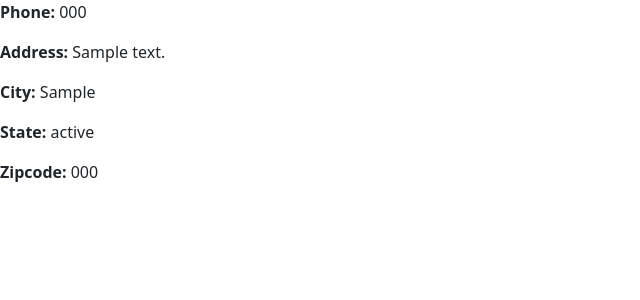
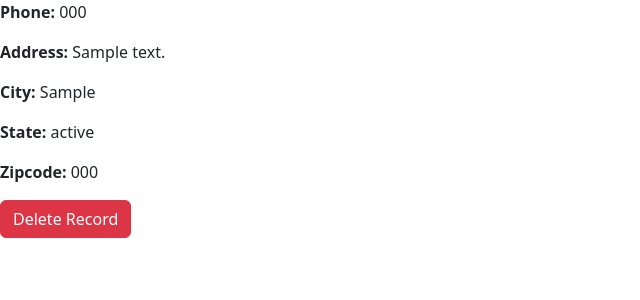
Before and after one commit to SRaflian/Django-CRM, a Django app: page /customers/record/1/ in a window 1280 px wide. Shown: the part 142-442 px from the top of the page, without its empty margins (0-640 px from the left). Run offline with Django 5.2, Linux system fonts and the light colour scheme; a user stored in the database is signed in; tables that the repository leaves empty hold one stand-in row (values such as "Sample post").

Commit message:
add a delete record function

```diff
--- a/customers/urls.py
+++ b/customers/urls.py
@@ -6,4 +6,5 @@ urlpatterns = [
     path('dashboard/', views.Record_dashboard, name='record-dashboard'),
     path('record/<int:id>/', views.customer_record_view, name='customer_record'),
     path('record/add/', views.add_record, name='add_record'),
+    path('record/<int:id>/delete/', views.delete_record, name='delete_record'),
 ]
--- a/customers/views.py
+++ b/customers/views.py
@@ -12,10 +12,12 @@ def Record_dashboard(request):
     records = Record.objects.all()  # Fetch all records from the database
     return render(request, 'customers/record-dashboard.html', {'records': records})
 
+@login_required
 def customer_record_view(request, id):
     record = get_object_or_404(Record, id=id)
     return render(request, 'customers/record/individual-record.html', {'record': record})
 
+@login_required
 def add_record(request):
 	form = AddRecordForm(request.POST or None)
 	if request.user.is_authenticated:
@@ -25,3 +27,11 @@ def add_record(request):
 				messages.success(request, "Record Added...")
 				return redirect(reverse('record-dashboard'))
 		return render(request, 'customers/add-record.html', {'form':form})
+
+@login_required
+def delete_record(request, id):
+    if request.method == "POST":
+        record = get_object_or_404(Record, id=id)
+        record.delete()
+        messages.success(request, "Record successfully deleted.")
+        return redirect('record-dashboard')
--- a/templates/customers/record/individual-record.html
+++ b/templates/customers/record/individual-record.html
@@ -1,3 +1,4 @@
+<!-- templates/record/individual-record.html -->
 {% extends 'base.html' %}
 {% block content %}
 
@@ -14,7 +15,12 @@
     <p><strong>City:</strong> {{ record.city }}</p>
     <p><strong>State:</strong> {{ record.state }}</p>
     <p><strong>Zipcode:</strong> {{ record.zipcode }}</p>
-    {% comment %} <a href="{% url 'edit_record' record.id %}">Edit Record</a> <!-- Assuming you have an edit view --> {% endcomment %}
+    <form action="{% url 'delete_record' id=record.id %}" method="post">
+        {% csrf_token %}
+        <button type="submit" class="btn btn-danger" onclick="return confirm('Are you sure you want to delete this record?');">
+            Delete Record
+        </button>
+    </form>
 </body>
 </html>
 
```
